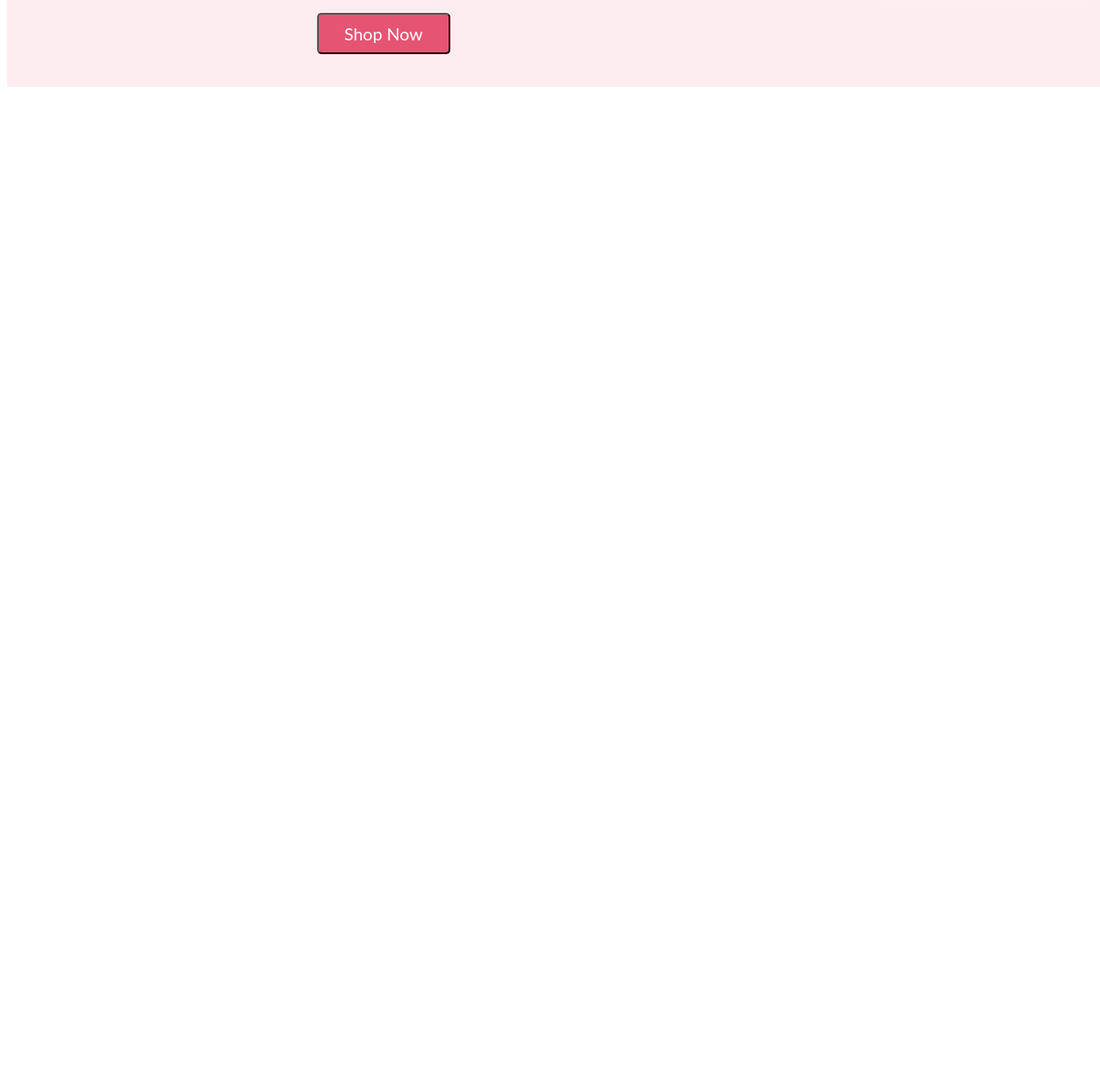
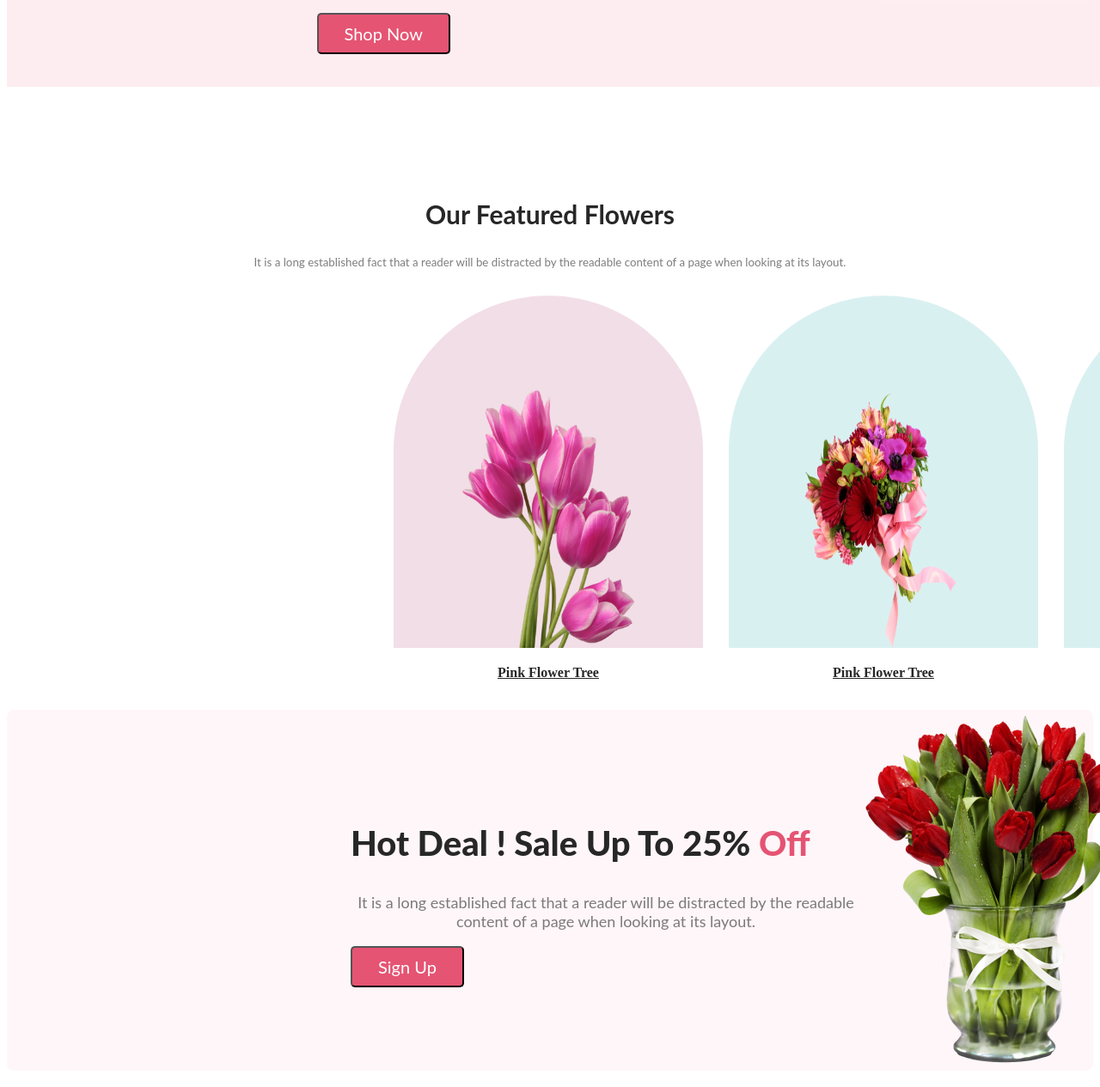
Before and after one commit to khaled0915/flower-shop-website, a plain HTML site: page index.html in a window 1280 px wide. Shown: the part 507-1772 px from the top of the page at 86% size. Before the commit the page ends 800 px from the top, so only its background shows below. Drawn offline with Linux system fonts and the light colour scheme.

Commit message:
offer section created

```diff
--- a/index.html
+++ b/index.html
@@ -25,10 +25,75 @@
      <img class="Rose-pic" src="./images/pngwing 10.png" alt="Rose">
 
         </div>
+    </header>
+     <!-- main section started here -->
+
+    <main>
+        <!-- Featured Section -->
+
+        <section class="feature-class">
+
+           <div class="feature-content">
+            <h3 class="feature-title">Our Featured Flowers</h3>
+            <p class="feature-description"> It is a long established fact that a reader will be distracted by the readable content of a page when looking at its layout.</p>
+           </div>
+           <div class="images">
+<div class="div-1">
+    <img class="feature-img" id="flower-1" src="./images/pngwing 6.png" alt="">
+    <p class="flower-para">
+        Pink Flower Tree
+    </p>
+
+</div>
+<div>
+    <img class="feature-img" id="flower-2" src="./images/pngwing 5.png" alt="">
+    <p class="flower-para">
+        Pink Flower Tree
+    </p>
+</div>
+<div class="div-3">
+    <img class="feature-img" id="flower-3" src="./images/pngwing 7.png" alt="">
+    <p class="flower-para">Pink Flower Tree</p>
+</div>
+
+</div>
+ </section>
+ <!-- Offer section -->
+
+ <section class="offer-section">
+
+    <div class="offer">
+
+        <div class="offer-content">
+
+             <h2 class="-title">
+        Hot Deal ! Sale Up To 25% <span class="off">Off</span>
+    </h2>
+    <p class="offer-description">
+        It is a long established fact that a reader will be distracted by the readable content of a page when looking at its layout.
+    </p>
+    <button class="btn-primary">Sign Up</button>
+        </div>
+        <img class="Rose-pic" src="./images/pngwing 8.png" alt="Roses">
+
+    </div>
+ </section>
+ <!-- instagram section -->
+
+ <section>
+    <h3 class=""></h3>
 
 
-    </header>
-    <main>
+
+
+
+
+
+
+
+
+ </section>
+
 
     </main>
     <footer>
--- a/styles.css
+++ b/styles.css
@@ -9,10 +9,15 @@
 }
 
 .banner {
+
     display: flex;
     align-items: center;
     /* gap: 90px; */
     justify-content: space-around;
+
+}
+.off{
+    color: #E55473;
 }
 
 .banner .Rose-pic {
@@ -24,6 +29,7 @@
     height: 800px;
     flex-shrink: 0; */
 }
+
 .banner-title {
     color: #272727;
     font-family: 'Trebuchet MS', 'Lucida Sans Unicode', 'Lucida Grande', 'Lucida Sans', Arial, sans-serif;
@@ -62,3 +68,149 @@
     gap: 40px;
 
 }
+
+/* main part styles */
+.sec-class {
+    gap: 40px;
+    align-items: center;
+    padding:
+}
+
+.feature-content {
+    align-items: center;
+}
+
+.feature-title {
+    color: #272727;
+    text-align: center;
+    font-family: Lato;
+    font-size: 30px;
+    padding-top: 100px;
+}
+
+.feature-description {
+    color: rgba(39, 39, 39, 0.60);
+    text-align: center;
+    font-family: Lato;
+    font-size: 20px;
+    display: flex;
+    flex-direction: column;
+    font-size: smaller;
+}
+
+.images {
+    display: flex;
+    align-items: center;
+    justify-content: space-between;
+    background: #FFF;
+    width: 1000px;
+    height: 500px;
+    gap: 30px;
+    padding-left: 250px;
+    padding-right: 250px;
+
+}
+
+.feature-img {
+    width: 300px;
+}
+
+.div-1 {
+    padding-left: 200px;
+}
+
+.div-3 {
+    padding-right: 200px;
+}
+
+#flower-1 {
+    border-radius: 300px 300px 0px 0px;
+    background: rgba(167, 33, 98, 0.15);
+    padding-top: 110px;
+    padding-right: 80px;
+    padding-left: 80px;
+    width: 200px;
+    height: 300px;
+}
+
+#flower-2 {
+    /* width: 380px;
+    height: 370px;
+    flex-shrink: 0; */
+
+    border-radius: 300px 300px 0px 0px;
+    background: rgba(5, 151, 160, 0.15);
+    padding-top: 110px;
+    padding-right: 80px;
+    padding-left: 80px;
+    width: 200px;
+    height: 300px;
+}
+
+#flower-3 {
+    border-radius: 300px 300px 0px 0px;
+    background: rgba(5, 151, 160, 0.15);
+    padding-top: 110px;
+    padding-right: 80px;
+    padding-left: 80px;
+    width: 200px;
+    height: 300px;
+}
+
+.flower-para {
+    color: #272727;
+    text-align: center;
+    font-family: Verdana, Geneva, Tahoma, sans-serif font-size: 18px;
+    text-decoration-line: underline;
+    font-weight: bolder;
+}
+
+.feature-class {
+    align-items: center;
+    justify-content: space-around;
+    padding: auto;
+
+}
+
+/* offer part styles */
+
+.offer-section {
+    border-radius: 8px;
+    background: rgba(229, 84, 115, 0.05);
+}
+
+.offer {
+    display: flex;
+    align-items: center;
+    justify-content: space-between;
+    /* gap: 200px; */
+}
+
+.-title {
+    color: #272727;
+    font-family: Lato;
+    font-size: 40px;
+    font-style: normal;
+    font-weight: 800;
+    line-height: normal;
+}
+
+.offer-description {
+    display: flex;
+    width: 594px;
+    flex-direction: column;
+    flex-shrink: 0;
+    color: rgba(39, 39, 39, 0.60);
+    text-align: center;
+    font-family: Lato;
+    font-size: 18px;
+    font-weight: 400;
+
+}
+.offer-content{
+gap: 40px;
+padding-left: 400px;
+}
+.offer .Rose-pic{
+    padding-right: 400px;
+}
```
